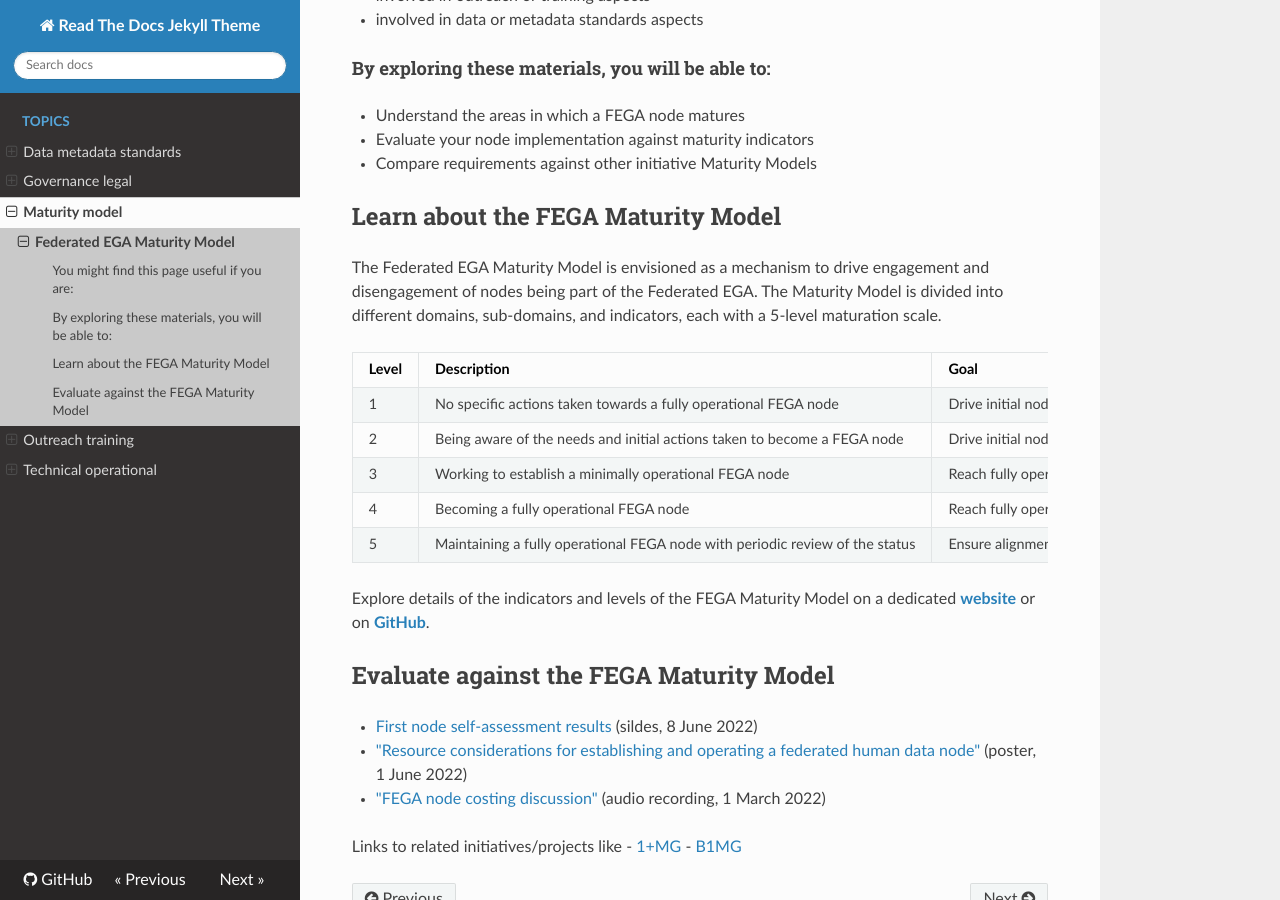
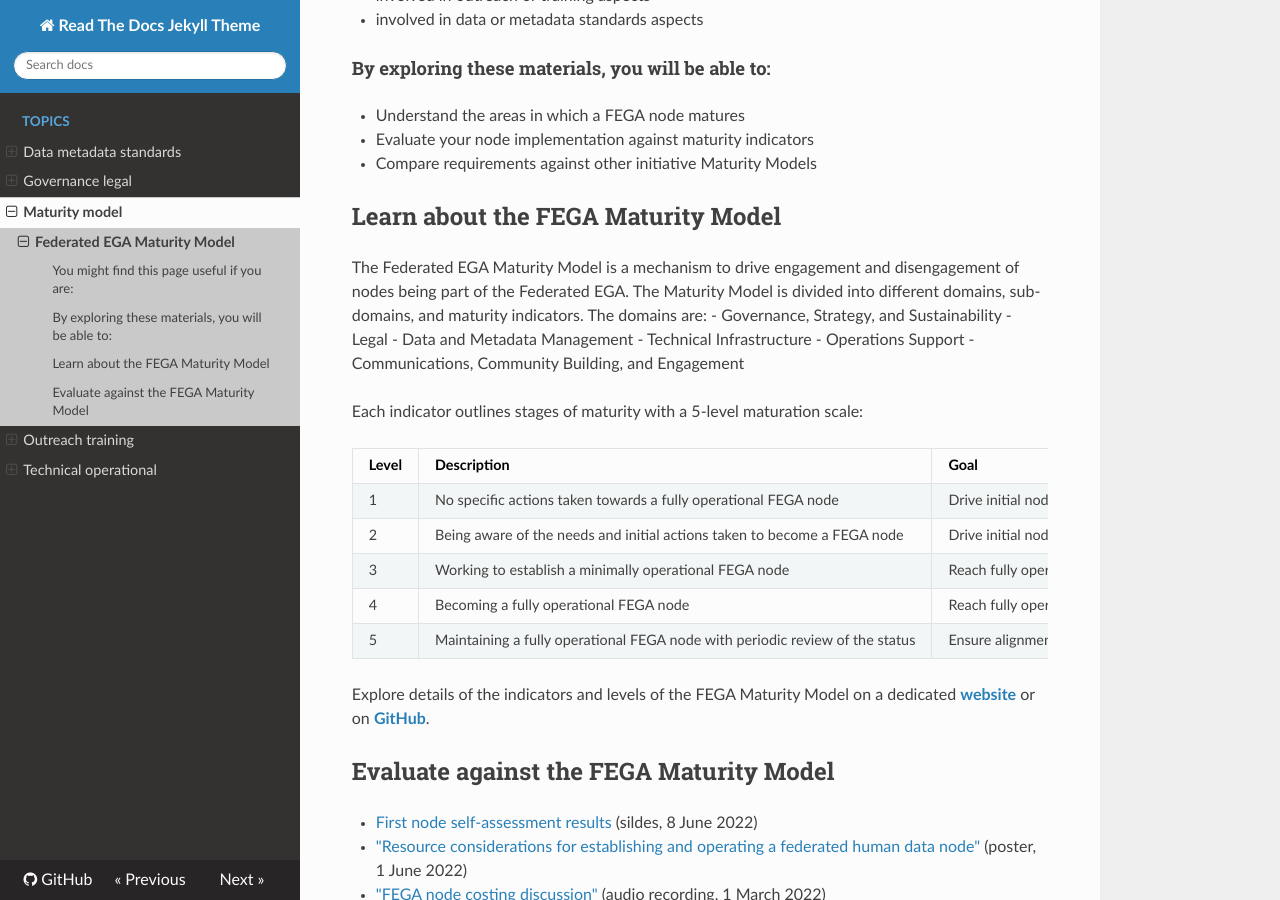
Before and after one commit to viklund/FEGA-onboarding, an MkDocs documentation site: the page built from docs/topics/maturity-model/README.md, in a window 1280 px wide and 900 px high, scrolled down 344 px. Built offline with MkDocs 1.6.1, drawn with Linux system fonts in a browser that asks for light colours; nearby versions of some CDN libraries.

Commit message:
Added MM domains

```diff
--- a/docs/topics/maturity-model/README.md
+++ b/docs/topics/maturity-model/README.md
@@ -15,7 +15,15 @@ Welcome! If you are involved in any aspect of establishing a Federated EGA node,
 
 ## Learn about the FEGA Maturity Model
 
-The Federated EGA Maturity Model is envisioned as a mechanism to drive engagement and disengagement of nodes being part of the Federated EGA. The Maturity Model is divided into different domains, sub-domains, and indicators, each with a 5-level maturation scale.
+The Federated EGA Maturity Model is a mechanism to drive engagement and disengagement of nodes being part of the Federated EGA. The Maturity Model is divided into different domains, sub-domains, and maturity indicators. The domains are:
+- Governance, Strategy, and Sustainability
+- Legal
+- Data and Metadata Management
+- Technical Infrastructure
+- Operations Support
+- Communications, Community Building, and Engagement
+
+Each indicator outlines stages of maturity with a 5-level maturation scale:
 
 | Level | Description | Goal |
 | --- | --- | --- |
```
